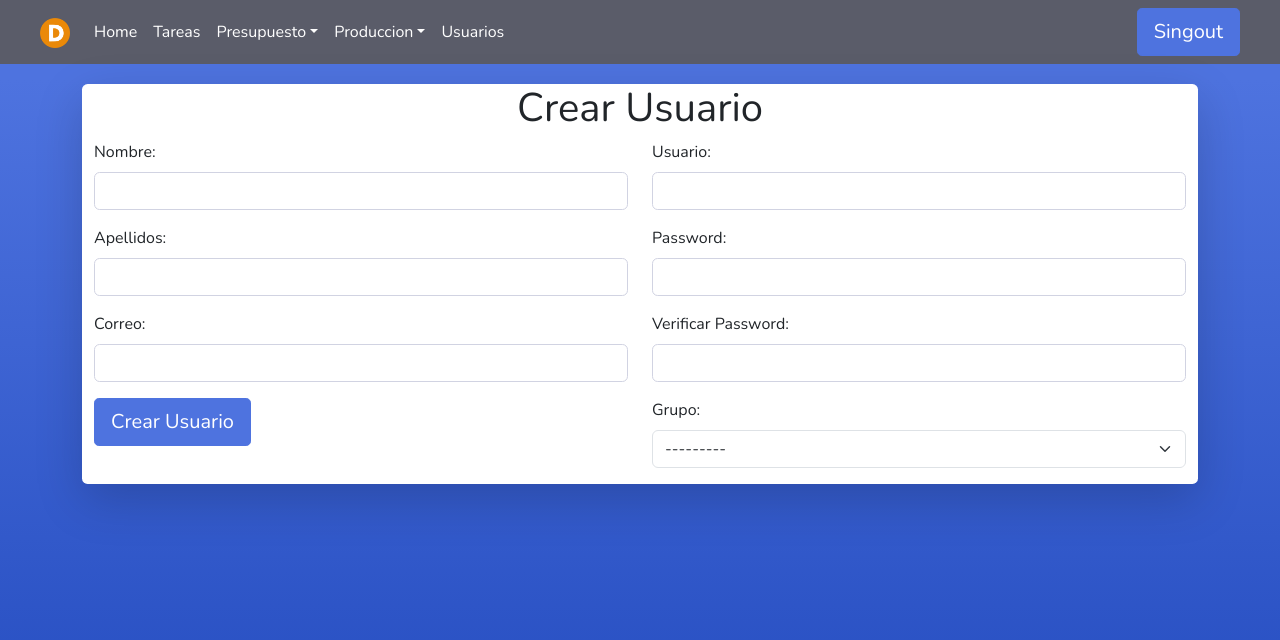
After one commit to SAAC7/Manage_control, a Django app: page /Usuarios/Crear/ in a window 1280 px wide. The commit adds this page. Shown: the top 640 px of the page. Run offline with Django 5.2, Linux system fonts and the light colour scheme; a user stored in the database is signed in; some libraries are stand-ins or nearby versions.

Commit message:
ya funciona la creacion de usuarios

```diff
--- a/Fabrica codig/Fabrica_Project/Fabrica_Project/urls.py
+++ b/Fabrica codig/Fabrica_Project/Fabrica_Project/urls.py
@@ -25,7 +25,9 @@ urlpatterns = [
     path('', login_views.index , name='index'),
     path('signin/', login_views.signin , name='signin'),
     path('signout/', login_views.signout , name='signout'),
-    path('tablas/', login_views.usuarios , name='tablas'),
+    path('Usuarios/', login_views.usuarios , name='usuarios'),
+    path('Usuarios/Crear/', login_views.crear_usuario , name='usuarios_crear'),
+    path('Usuarios/Desabilitar/<user_id>', login_views.usurario_desabilitar , name='usuarios_crear'),
     path('Presupuesto/Crear/', asesor_views.presupuesto , name='CrearPresupuesto'),
     path('Presupuesto/', asesor_views.listadoP , name='Presupuesto'),
 
--- /dev/null
+++ b/Fabrica codig/Fabrica_Project/Login/forms.py
@@ -0,0 +1,14 @@
+from django import forms
+from django.contrib.auth.models import User, Group
+
+class UserCreationForm(forms.ModelForm):
+    first_name = forms.CharField(label='Nombre de usuario',widget=forms.TextInput(attrs={'class': 'form-control form-control-user'}),required=True)
+    last_name = forms.CharField(label='Nombre de usuario',widget=forms.TextInput(attrs={'class': 'form-control form-control-user'}),required=True)
+    username = forms.CharField(label='Nombre de usuario', widget=forms.TextInput(attrs={'class': 'form-control form-control-user'}),required=True)
+    email = forms.EmailField(label='Correo electrónico', widget=forms.EmailInput(attrs={'class': 'form-control form-control-user'}),required=False)
+    password = forms.CharField(label='Contraseña', widget=forms.PasswordInput(attrs={'class': 'form-control form-control-user'}),required=True)
+    group = forms.ModelChoiceField(queryset=Group.objects.all(), label='Grupo', widget=forms.Select(attrs={'class': 'form-select'}),required=True)
+
+    class Meta:
+        model = User
+        fields = ('username', 'first_name', 'last_name', 'email', 'password', 'group')
--- a/Fabrica codig/Fabrica_Project/Login/views.py
+++ b/Fabrica codig/Fabrica_Project/Login/views.py
@@ -1,7 +1,8 @@
 from django.shortcuts import render, get_object_or_404, redirect
 from django.contrib.auth.decorators import login_required
 from django.contrib.auth import login, logout, authenticate
-from django.contrib.auth.models import User
+from django.contrib.auth.models import User , Group
+from .forms import UserCreationForm
 
 
 # Create your views here.
@@ -26,7 +27,39 @@ def signout(request):
 # Redirige a 'index' si el usuario no está autenticado
 @login_required(login_url='index')
 def usuarios(request):
-    usuarios = User.objects.all()
+    usuarios = User.objects.filter(is_superuser=False)
+    return render(request,'Login/user.html', {'usuarios': usuarios})
 
 
-    return render(request,'Login/table.html', {'usuarios': usuarios})
+
+
+@login_required(login_url='index')
+def crear_usuario(request):
+    if request.method == 'POST':
+        form = UserCreationForm(request.POST)
+        if form.is_valid():
+            user = form.save(commit=False)
+            # Guardar la contraseña de forma segura
+            user.set_password(form.cleaned_data['password'])
+            user.save()
+            # Asignar el usuario al grupo seleccionado
+            group = form.cleaned_data['group']
+            group.user_set.add(user)
+            return redirect('/')  # Redirigir a la página de inicio o donde desees
+    else:
+        form = UserCreationForm()
+    return render(request, 'Login/user_create.html', {'form': form})
+
+
+@login_required(login_url='index')
+def usurario_desabilitar(requestm,user_id):
+    # Obtener el usuario con el ID proporcionado
+    user = get_object_or_404(User, pk=user_id)
+
+    # Deshabilitar al usuario
+    if user.is_active:
+        user.is_active = False
+    else:
+        user.is_active = True
+    user.save()
+    return redirect('/Usuarios/')  # Redirigir a la página de inicio o donde desees
--- /dev/null
+++ b/Fabrica codig/Fabrica_Project/Templates/Login/user_create.html
@@ -0,0 +1,74 @@
+{% extends 'core.html' %}
+{% block content%}
+<div class="container">
+    <div class="row justify-content-center align-items-center">
+        <div class="card o-hidden border-0 shadow-lg">
+            <div class="text-center">
+                <h1>Crear Usuario</h1>
+            </div>
+            <form method="post" id="userForm">
+                {% csrf_token %}
+                <div class="row">
+                    <div class="col-6">
+                        <div class="form-group">
+                            <label for="id_first_name">Nombre:</label>
+                            {{ form.first_name }}
+                        </div>
+                        <div class="form-group">
+                            <label for="id_last_name">Apellidos:</label>
+                            {{ form.last_name }}
+                        </div>
+                        <div class="form-group">
+                            <label for="id_email">Correo:</label>
+                            {{ form.email }}
+                        </div>
+                        <input id="botonEnvio" class="btn btn-primary btn-lg" type="submit" value="Crear Usuario" name="botonEnvio">
+                    </div>
+                    <div class="col-6">
+                        <div class="form-group">
+                            <label for="id_username">Usuario:</label>
+                            {{ form.username }}
+                        </div>
+                        <div class="form-group">
+                            <label for="id_password">Password:</label>
+                            {{ form.password }}
+                        </div>
+                        <div class="form-group">
+                            <label for="id_password">Verificar Password:</label>
+                            <input type="password" name="password" id="password" class="form-control form-control-user">
+                        </div>
+                        <div class="form-group">
+                            <label for="id_group">Grupo:</label>
+                            {{ form.group }}
+                        </div>
+                    </div>
+                </div>
+            </form>
+        </div>
+    </div>
+</div>
+
+<script>
+document.addEventListener('DOMContentLoaded', function() {
+    var passwordField1 = document.getElementById('id_password');
+    var passwordField2 = document.getElementById('password');
+
+    passwordField1.addEventListener('input', verificarContra);
+    passwordField2.addEventListener('input', verificarContra);
+
+    function verificarContra() {
+        var password1 = passwordField1.value;
+        var password2 = passwordField2.value;
+
+        if (password1 !== password2) {
+            passwordField1.classList.add('is-invalid');
+            passwordField2.classList.add('is-invalid');
+        } else {
+            passwordField1.classList.remove('is-invalid');
+            passwordField2.classList.remove('is-invalid');
+        }
+    }
+});
+</script>
+
+{% endblock %}
--- a/Fabrica codig/Fabrica_Project/Templates/core.html
+++ b/Fabrica codig/Fabrica_Project/Templates/core.html
@@ -70,7 +70,7 @@
                             </ul>
                         </li>
                         <li class="nav-item">
-                            <a class="nav-link active" aria-current="page" href="{% url 'tablas' %}">Usuarios</a>
+                            <a class="nav-link active" aria-current="page" href="{% url 'usuarios' %}">Usuarios</a>
                         </li>
                         {% endif %}
                     </ul>
```
Also changed, not shown: Fabrica codig/Fabrica_Project/Templates/Asesor/listado_presupuesto.html (+17 -43 lines), Fabrica codig/Fabrica_Project/Templates/Login/user.html (added, +59 -0 lines), Fabrica codig/Fabrica_Project/Templates/tables.html (renamed from Fabrica codig/Fabrica_Project/Templates/Login/table.html, +5 -32 lines), Fabrica codig/Fabrica_Project/db.sqlite3.
